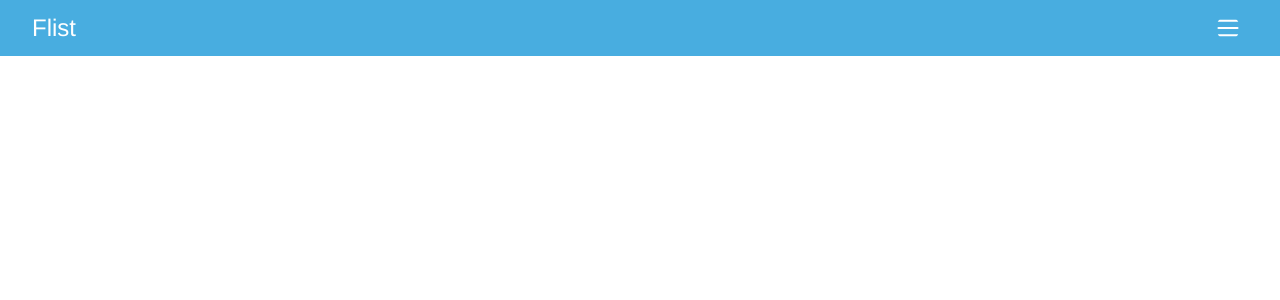
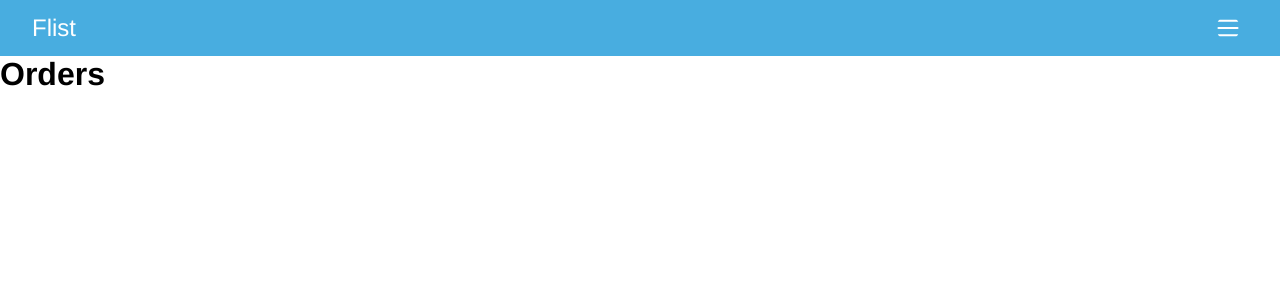
Before and after one commit to Ralph-08/flist, a React (Create React App) app: page /orders in a window 1280 px wide. Before the commit this address had no page. Shown: the top 300 px of the page. Built offline with nearby package versions, Linux system fonts and the light colour scheme.

Commit message:
Added page files

```diff
--- a/src/App.jsx
+++ b/src/App.jsx
@@ -2,7 +2,11 @@ import "./styles/App.scss";
 import "./styles/partials/_globals.scss";
 import { BrowserRouter, Routes, Route } from "react-router-dom";
 import DashboardPage from "./pages/DashboardPage/DashboardPage";
+import ItemsPage from "./pages/ItemsPage/ItemsPage";
+import OrdersPage from "./pages/OrdersPage/OrdersPage";
+import ProfilePage from "./pages/ProfilePage/ProfilePage";
 import Navbar from "./components/Navbar/Navbar";
+import PageNotFound from "./pages/PageNotFound/PageNotFound";
 
 function App() {
   return (
@@ -10,6 +14,10 @@ function App() {
       <Navbar />
       <Routes>
         <Route path="/dashboard" element={<DashboardPage />} />
+        <Route path="/items" element={<ItemsPage />} />
+        <Route path="/orders" element={<OrdersPage />} />
+        <Route path="/profile" element={<ProfilePage />} />
+        <Route path="*" element={<PageNotFound />} />
       </Routes>
     </BrowserRouter>
   );
--- a/src/pages/DashboardPage/DashboardPage.jsx
+++ b/src/pages/DashboardPage/DashboardPage.jsx
@@ -1,7 +1,7 @@
 import "./DashboardPage.scss";
 
 const DashboardPage = () => {
-    return <h1>Welcome to your Dashboard page!</h1>;
+  return <h1>Welcome to your Dashboard page!</h1>;
 };
 
 export default DashboardPage;
--- /dev/null
+++ b/src/pages/ItemsPage/ItemsPage.jsx
@@ -0,0 +1,7 @@
+import "./ItemsPage.scss";
+
+const ItemsPage = () => {
+  return <h1>Items</h1>;
+};
+
+export default ItemsPage;
--- /dev/null
+++ b/src/pages/OrdersPage/OrdersPage.jsx
@@ -0,0 +1,7 @@
+import "./OrdersPage.scss";
+
+const OrdersPage = () => {
+  return <h1>Orders</h1>;
+};
+
+export default OrdersPage;
--- /dev/null
+++ b/src/pages/PageNotFound/PageNotFound.jsx
@@ -0,0 +1,7 @@
+import "./PageNotFound.scss";
+
+const PageNotFound = () => {
+  return <h1>Whoops 404 Page Not Found {`:(`}</h1>;
+};
+
+export default PageNotFound;
--- /dev/null
+++ b/src/pages/ProfilePage/ProfilePage.jsx
@@ -0,0 +1,7 @@
+import "./ProfilePage.scss";
+
+const ProfilePage = () => {
+    return <h1>Profile</h1>;
+};
+
+export default ProfilePage;
```
Also changed, not shown: src/pages/ItemsPage/ItemsPage.scss (added), src/pages/OrdersPage/OrdersPage.scss (added), src/pages/PageNotFound/PageNotFound.scss (added), src/pages/ProfilePage/ProfilePage.scss (added).
